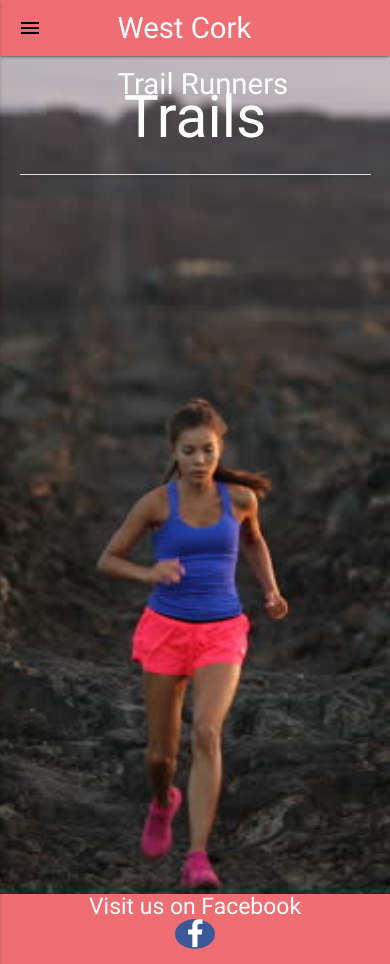
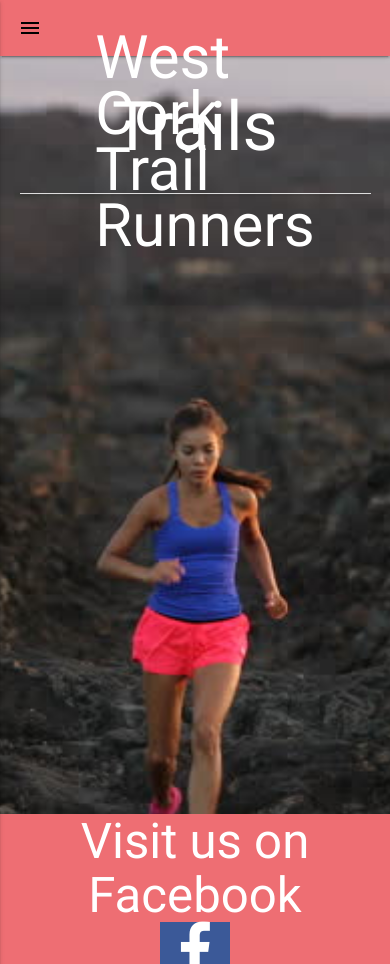
Before and after one commit to alchemist2016/West-Cork-Trail-Runners, a Flask app: page /get_trails in a window 390 px wide. Run offline with Flask 2, Linux system fonts and the light colour scheme; data that the repository does not hold is empty; some libraries are stand-ins or nearby versions.

Commit message:
Making home page responsive

```diff
--- a/static/css/style.css
+++ b/static/css/style.css
@@ -6,19 +6,17 @@
     background-repeat: no-repeat;
     background-position: center;
     background-attachment: fixed;
-}
-body,html {
     width: 100%;
     height: 100%;
 }
 /*--Formatting for Edit and Delete Buttons in Forms--*/
-.btn-small {
+/* .btn-small {
     height: 24px;
     width: 70px;
     line-height: 24px;
     margin: 5px 5px;
     padding: 0 0.5em;
-}
+} */
 
 .material-icons {
     text-rendering: optimizeLegibility;
@@ -37,7 +35,7 @@
     text-align: center;
     margin-left: 40px;
     color: black;
-}}
+}
 .btn, .btn-large {
     text-decoration: none;
     color: #fff;
@@ -46,22 +44,37 @@
     margin-top: 10px;
 }
 /*---Nav Bar---*/
+nav ul a {
+    -webkit-transition: background-color .3s;
+    transition: background-color .3s;
+    font-size: 0.5rem;
+    color: #fff;
+    display: block;
+    padding: 0 5px;
+    cursor: pointer;
+}
+nav ul {
+    margin-top: 35px;
+}
+
 nav .brand-logo {
     position: absolute;
     color: #fff;
     display: inline-block;
-    font-size: 2.1rem;
+    font-size: 2rem;
     padding-left: 20px;
+    margin-top: 30px;
 }
 
 .side-nav li>a {
    color: rgba(0,0,0,0.87);
    display: block;
-   font-size: 30px;
-   font-weight: 500;
+   font-size: 40px;
+   font-weight: 400;
    height: 48px;
    line-height: 48px;
-   padding: 0 32px;
+   padding: 20px 32px;
+   margin-top: 20px;
 }
 /*--Add Trail--*/
 .container .row {
@@ -87,14 +100,13 @@
   background-color: #ee6e73;
   color: white;
   text-align: center;
-  height: 70px;
+  height: 150px;
 }
 .fa {
-    font-size: 30px;
-    width: 40px;
+    font-size: 60px;
+    width: 70px;
     text-align: center;
     text-decoration: none;
-    border-radius: 50%;
 }
 /* Add a hover effect if you want */
 .fa:hover {
@@ -110,13 +122,15 @@
 }
 
 /*--Responsive Design--*/
-@media only screen and (min-width: 0)
-html {
- font-size: 34px;
+@media only screen and (min-width: 0){
+    html {
+        font-size: 30px;
+    }
 }
-@media only screen and (min-width: 601px)
-nav, nav .nav-wrapper i, nav a.button-collapse, nav a.button-collapse i {
-   height: 64px;
-   line-height: 64px;
-   font-size: larger;
+@media only screen and (min-width: 601px){
+    nav, nav .nav-wrapper i, nav a.button-collapse, nav a.button-collapse i {
+    height: 160px;
+    line-height: 64px;
+    font-size: larger;
+    }
 }
--- a/templates/get_trail.html
+++ b/templates/get_trail.html
@@ -1,17 +1,17 @@
 {% extends 'base.html' %}
 {% block content %}
 <body background="{{ url_for('static', filename='img/mtb.jpg') }}">
-<h1 id="trails">Trails</h1>
+<h4 id="trails">Trails</h4>
     <ul class="collapsible" data-collapsible="accordion">
 	{% for trail in trails %}
 	<li>
 		<div class="collapsible-header" id="form-color">
-			<div class="col s3 center-align">
+			<div class="col s6">
 				<i class="material-icons">expand_more</i>
 				<a href="{{url_for('edit_trail', trail_id=trail._id)}}"class="waves-effect waves-light btn btn-small">Edit</a>
                 <a href="{{url_for('delete_trail', trail_id=trail._id)}}" class="waves-effect waves-light btn btn-small red">Delete</a>
 			</div>
-			<div class="task-header col s9 center-align">
+			<div class="task-header col s6 center-align">
                     <h5><strong>{{trail.name_of_trail}}</strong></h5>
                 </div>
             </div>
```
Also changed, not shown: static/img/runner (1).jpg (deleted).
